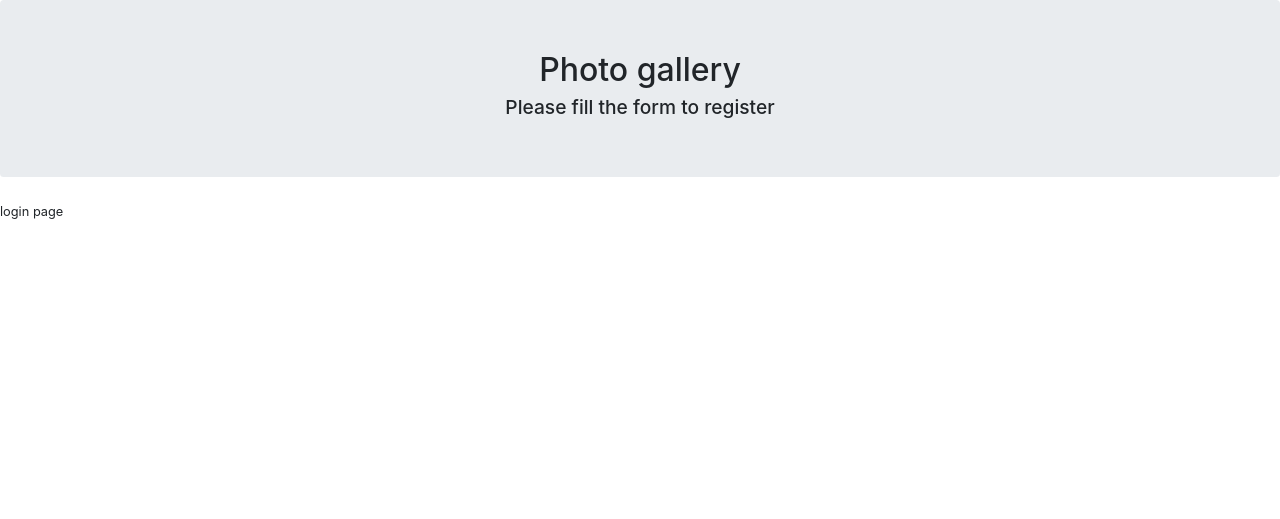
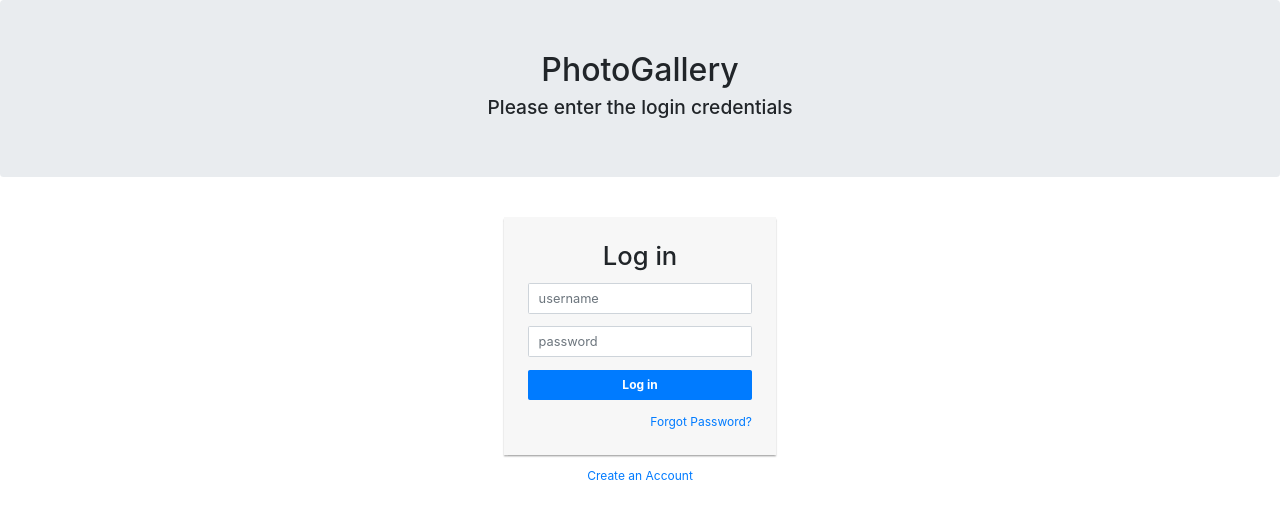
Before and after one commit to shahNikhil/photo_gallery_NSh11522_TZh96818, a PHP site: page /login.php in a window 1280 px wide. Shown: the top 519 px of the page. Run offline with PHP 8.4, Linux system fonts and the light colour scheme.

Commit message:
Added login from and css for the same

```diff
--- a/inc/Entities/Page.class.php
+++ b/inc/Entities/Page.class.php
@@ -5,7 +5,7 @@ class Page
 
     //Set the title of your page!
     static $title = "PhotoGallery";
-
+    static $subTitle = "";
     // this method will display the top part of the page
     static function header($title)
     {
@@ -17,15 +17,17 @@ class Page
             <title><?php echo $title; ?></title>
             <meta charset="utf-8">
             <meta name="viewport" content="width=device-width, initial-scale=1">
+            <link rel="stylesheet" href="https://maxcdn.bootstrapcdn.com/font-awesome/4.7.0/css/font-awesome.min.css">
             <link rel="stylesheet" href="https://maxcdn.bootstrapcdn.com/bootstrap/4.5.0/css/bootstrap.min.css">
             <script src="https://ajax.googleapis.com/ajax/libs/jquery/3.5.1/jquery.min.js"></script>
             <script src="https://maxcdn.bootstrapcdn.com/bootstrap/3.4.1/js/bootstrap.min.js"></script>
+            <link rel="stylesheet" href="inc/css/login.css">
         </head>
 
         <body>
             <div class="jumbotron text-center">
-                <h1>Photo gallery</h1>
-                <h4>Please fill the form to register</h4>
+                <h1><?php echo self::$title; ?></h1>
+                <h4><?php echo self::$subTitle; ?></h4>
             </div>
         <?php
     }
@@ -41,9 +43,28 @@ class Page
     <?php
     }
     // this method will display the login form
-    static function displayLoginForm(){
+    static function displayLoginForm()
+    {
     ?>
-        <p>login page</p>
+        <div class="login-form">
+            <form action="/examples/actions/confirmation.php" method="post">
+                <h2 class="text-center">Log in</h2>
+                <div class="form-group">
+                    <input type="text" class="form-control" placeholder="username" required="required">
+                </div>
+                <div class="form-group">
+                    <input type="password" class="form-control" placeholder="password" required="required">
+                </div>
+                <div class="form-group">
+                    <button type="submit" class="btn btn-primary btn-block">Log in</button>
+                </div>
+                <div class="clearfix">
+                    <a href="#" class="float-right">Forgot Password?</a>
+                </div>
+            </form>
+            <p class="text-center"><a href="registration.php">Create an Account</a></p>
+        </div>
+
     <?php
     }
     // this method will display the registration form
--- /dev/null
+++ b/inc/css/login.css
@@ -0,0 +1,22 @@
+.login-form {
+    width: 340px;
+    margin: 50px auto;
+  	font-size: 15px;
+}
+.login-form form {
+    margin-bottom: 15px;
+    background: #f7f7f7;
+    box-shadow: 0px 2px 2px rgba(0, 0, 0, 0.3);
+    padding: 30px;
+}
+.login-form h2 {
+    margin: 0 0 15px;
+}
+.form-control, .btn {
+    min-height: 38px;
+    border-radius: 2px;
+}
+.btn {
+    font-size: 15px;
+    font-weight: bold;
+}
--- a/login.php
+++ b/login.php
@@ -8,7 +8,7 @@ require_once("inc/Entities/Page.class.php");
 require_once("inc/Utilities/LoginManager.class.php");
 require_once("inc/Utilities/PDOAgent.class.php");
 require_once("inc/Utilities/UserDAO.class.php");
-
+Page::$subTitle = "Please enter the login credentials";
 Page::header("Login");
 Page::displayLoginForm();
 Page::footer();
--- a/registration.php
+++ b/registration.php
@@ -8,7 +8,7 @@ require_once("inc/Entities/Page.class.php");
 require_once("inc/Utilities/LoginManager.class.php");
 require_once("inc/Utilities/PDOAgent.class.php");
 require_once("inc/Utilities/UserDAO.class.php");
-
+Page::$subTitle="Please fill the form to register";
 Page::header("Registration");
 Page::displayRegistrationForm();
 Page::footer();
```
